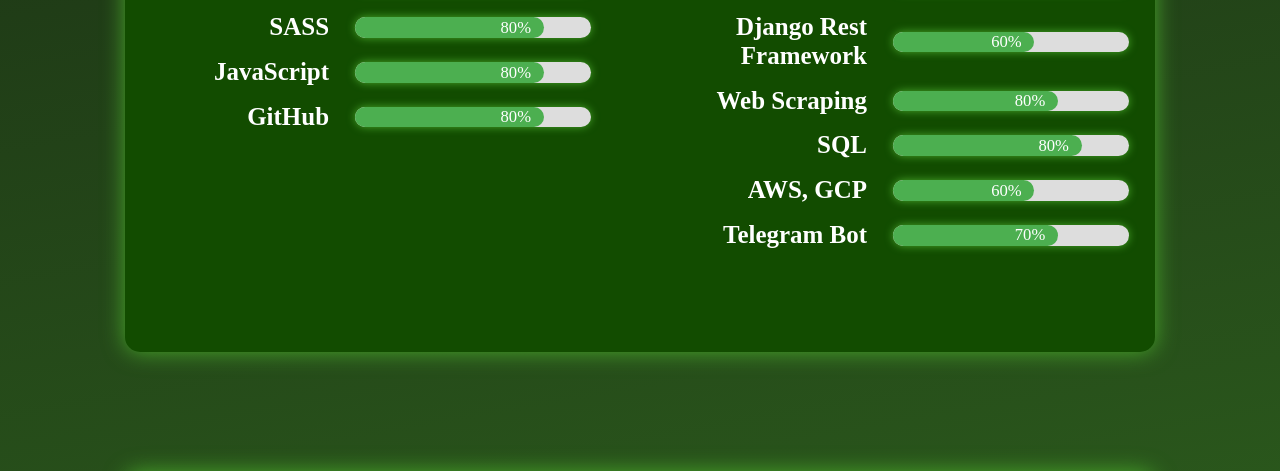
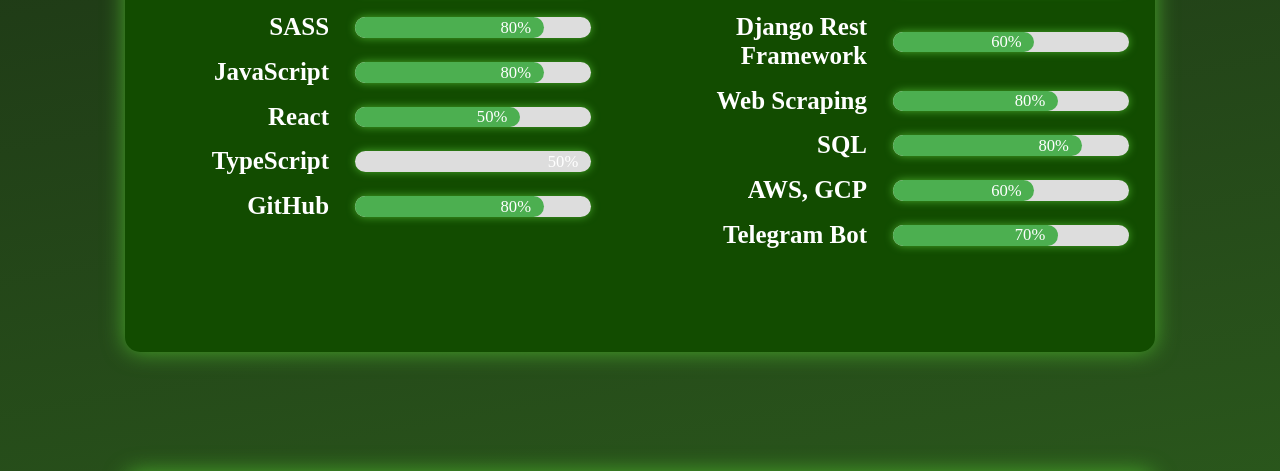
Before and after one commit to vldslvvasilec/My-Rezume, a plain HTML site: page index.html in a window 1280 px wide. Shown: the part 1040-1511 px from the top of the page. Drawn offline with nearby package versions, Linux system fonts and the light colour scheme; a web font is replaced by a local one.

Commit message:
Update index.html

```diff
--- a/index.html
+++ b/index.html
@@ -527,6 +527,22 @@
                                 </section>
                             </section>
                             <section class="skill-wrap">
+                                <h3>React</h3>
+                                <section class="containers-skills">
+                                    <section class="skills-value react">
+                                        50%
+                                    </section>
+                                </section>
+                            </section>
+                            <section class="skill-wrap">
+                                <h3>TypeScript</h3>
+                                <section class="containers-skills">
+                                    <section class="skills-value ts">
+                                        50%
+                                    </section>
+                                </section>
+                            </section>
+                            <section class="skill-wrap">
                                 <h3>GitHub</h3>
                                 <section class="containers-skills">
                                     <section class="skills-value git">
```
